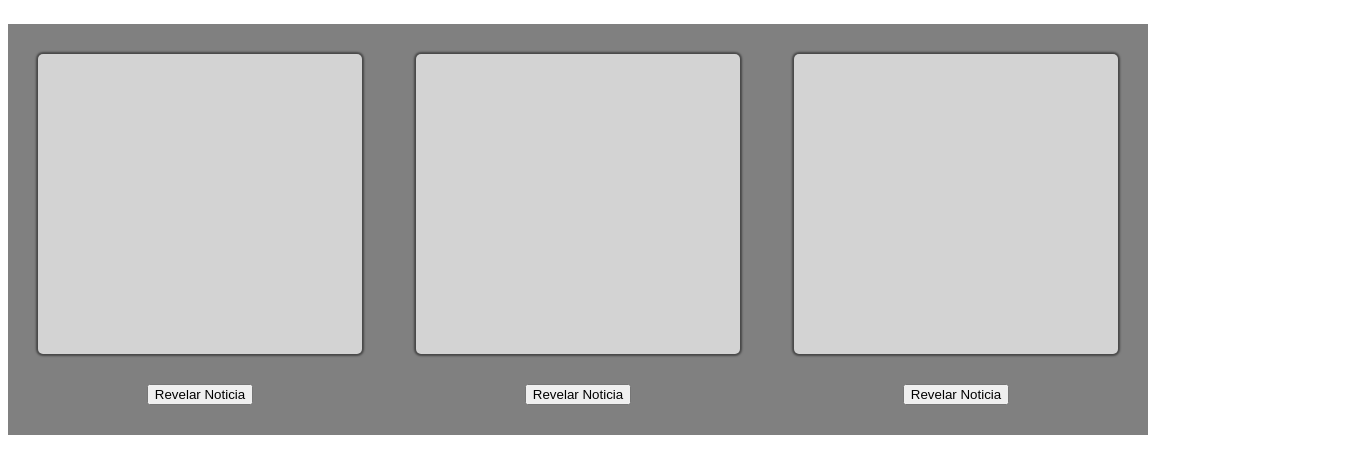
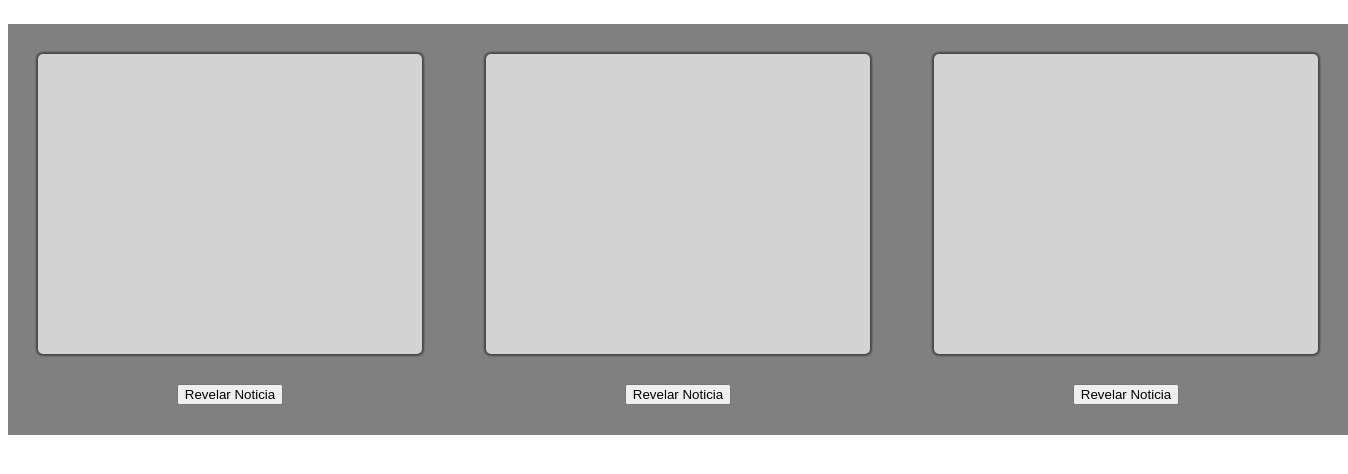
Before and after one commit to LauchaQ2/ScrollReveal, a plain HTML site: page index.html in a window 1280 px wide. Shown: the part 58-532 px from the top of the page, 1348 px wide, since content can reach past the window. Drawn offline with nearby package versions, Linux system fonts and the light colour scheme.

Commit message:
Update style.css

```diff
--- a/style.css
+++ b/style.css
@@ -7,7 +7,7 @@
     visibility: hidden;
 }
 .container{
-    width: 1080px;
+    width: 1280px;
     height: auto;
     background-color: grey;
     display: flex;
@@ -16,7 +16,7 @@
     padding: 30px;
 }
 .container2{
-    width: 1080px;
+    width: 1280px;
     background-color: grey;
     display: flex;
     flex-direction: row;
```
